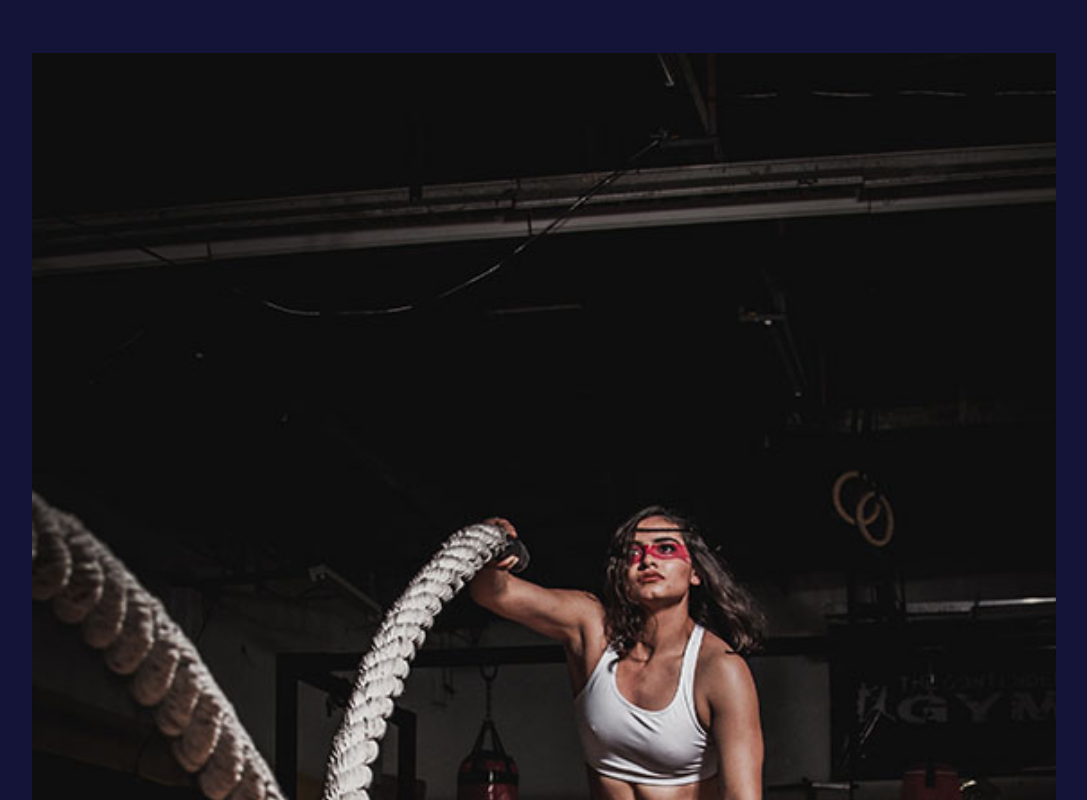
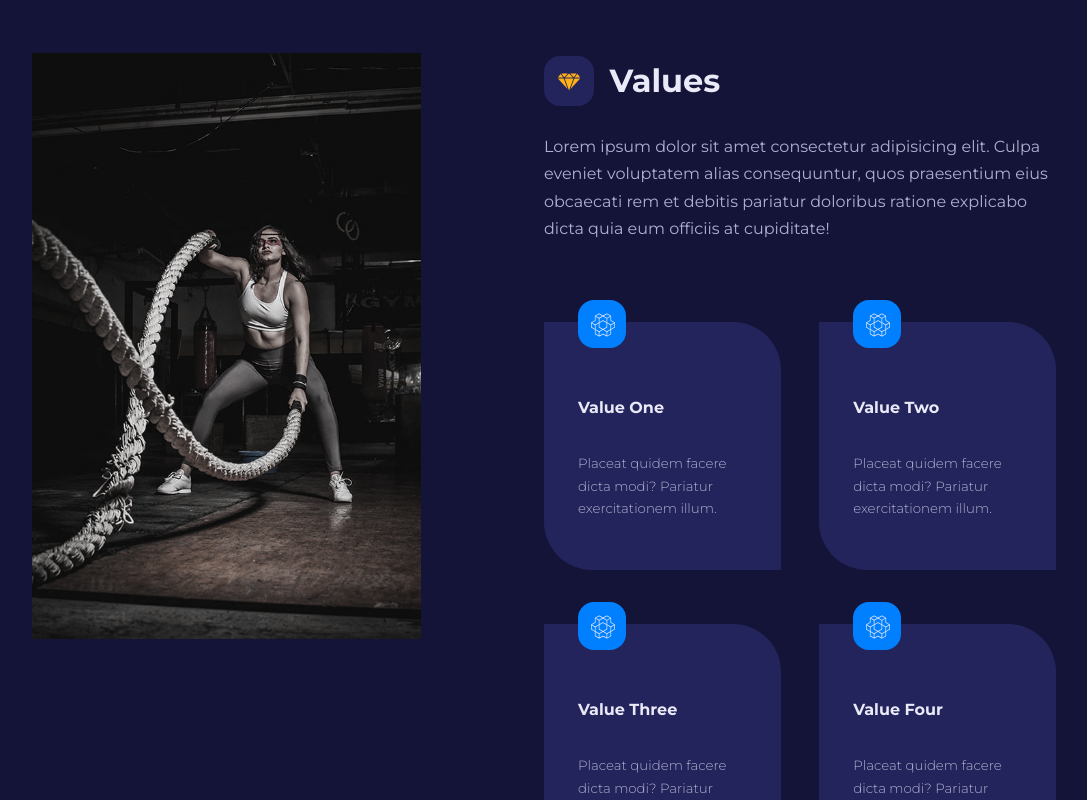
Before and after one commit to promishgrg98/gym-website, a React (Create React App) app: page / in a window 1280 px wide. Shown: the part 1480-2280 px from the top of the page, without its empty margins (96-1183 px from the left). Built offline with nearby package versions, Linux system fonts and the light colour scheme.

Commit message:
style values component

```diff
--- a/src/pages/home/home.css
+++ b/src/pages/home/home.css
@@ -81,3 +81,42 @@
         }
     }
 }
+
+
+.values_container {
+    display: grid;
+    grid-template-columns: 38% 50%;
+    gap: 12%;
+
+    .values_image {
+        filter: saturate(0.25);
+        transition: var(--transition);
+
+        &:hover {
+            filter: saturate(1);
+        }
+    }
+
+    .values_right {
+        p {
+            margin: 1.5rem 0 5rem;
+        }
+
+        .values_wrapper {
+            display: grid;
+            grid-template-columns: 1fr 1fr;
+            gap: 3.4rem 2.4rem;
+
+            .values_value {
+                padding-top: 3.5rem;
+                text-align: left;
+                position: relative;
+
+                span {
+                    position: absolute;
+                    top: -1.5rem;
+                }
+            }
+        }
+    }
+}
```
